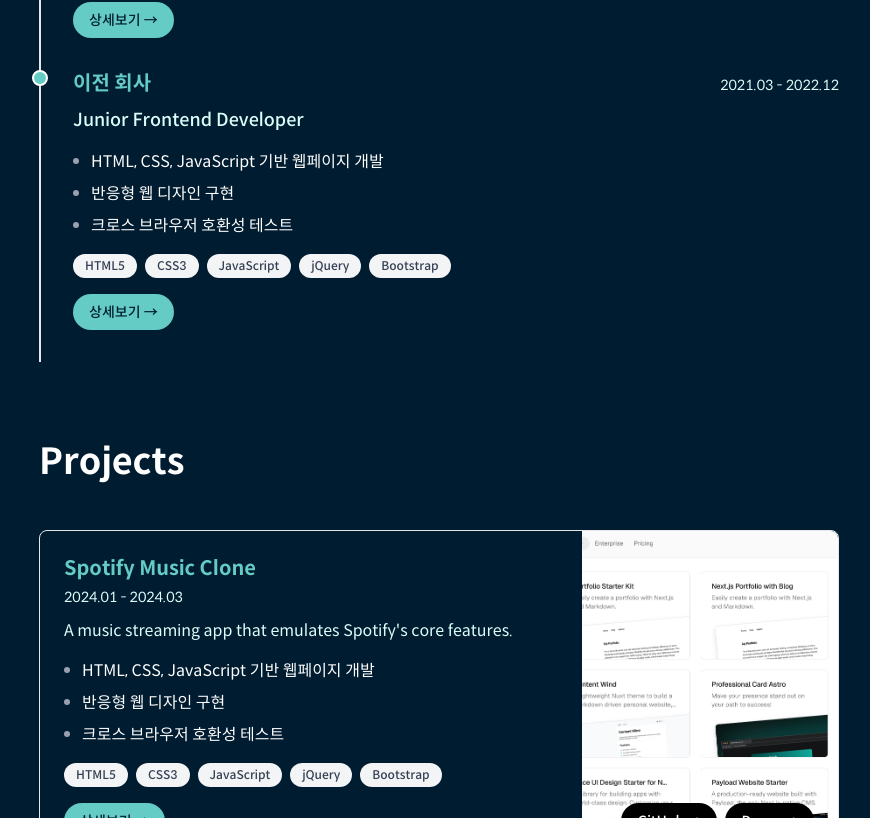
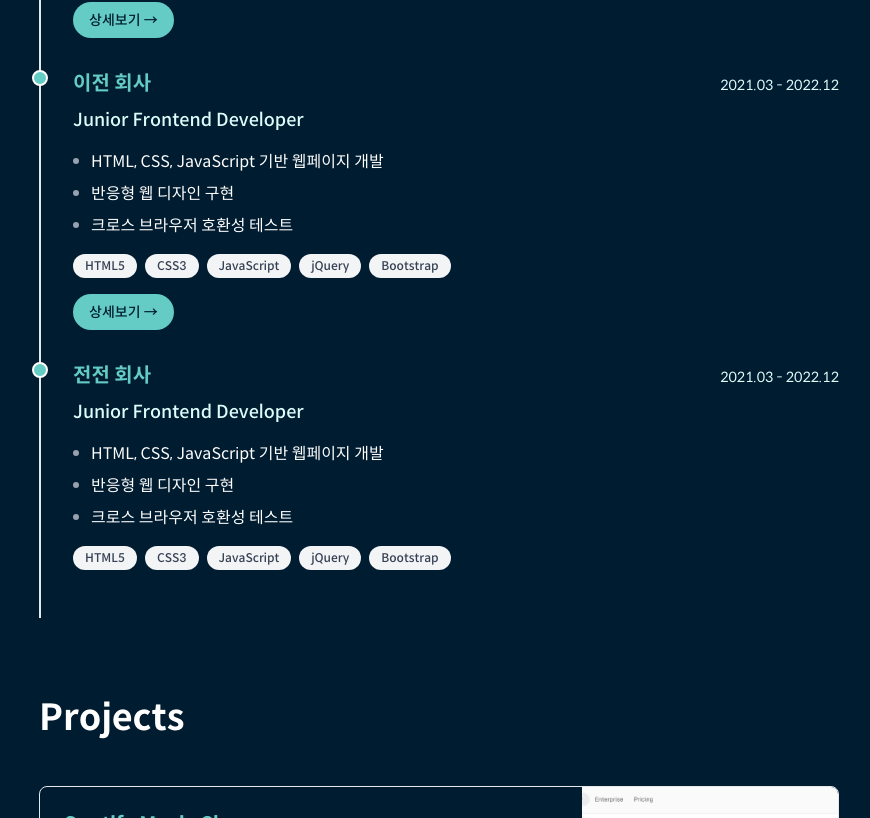
Before and after one commit to meldyssey/rjy-portfolio, a Next.js app: page / in a window 1280 px wide. Shown: the part 1774-2592 px from the top of the page, without its empty margins (201-1071 px from the left). Built offline with nearby package versions, Linux system fonts and the light colour scheme.

Commit message:
feat: experience 내용 없는 경우 상세보기 버튼 보이지 않도록 기능 추가

```diff
--- a/src/components/Experiences.tsx
+++ b/src/components/Experiences.tsx
@@ -46,13 +46,14 @@
           </div>
         </div>
 
-        {/* 상세보기 링크 */}
+        {experience.content && (
           <Link
             href={`/experience/${experience.slug}`}
             className="inline-flex items-center gap-2 px-4 py-2 text-sm font-medium bg-primary text-secondary rounded-full hover:opacity-80 transition-all"
           >
             상세보기 →
           </Link>
+        )}
       </div>
     </article>
   );
@@ -67,6 +68,7 @@
     order: exp.metadata.order,
     summary: exp.metadata.summary,
     techStack: exp.metadata.techStack,
+    content: exp.content,
     slug: exp.slug,
   }));
   return (
--- /dev/null
+++ b/src/content/experiences/company-3.mdx
@@ -0,0 +1,16 @@
+---
+company: "전전 회사"
+position: "Junior Frontend Developer"
+period: "2021.03 - 2022.12"
+order: 3
+summary:
+  - "HTML, CSS, JavaScript 기반 웹페이지 개발"
+  - "반응형 웹 디자인 구현"
+  - "크로스 브라우저 호환성 테스트"
+techStack:
+  - "HTML5"
+  - "CSS3"
+  - "JavaScript"
+  - "jQuery"
+  - "Bootstrap"
+---
--- a/src/types.ts
+++ b/src/types.ts
@@ -15,6 +15,7 @@
 }
 
 export interface ExperienceProps extends ExperienceMetadata {
+  content: string;
   slug: string;
 }
 
```
Also changed, not shown: public/project/project-1/project-main.png (deleted). Lines whose indentation alone changed are shown as unchanged.
